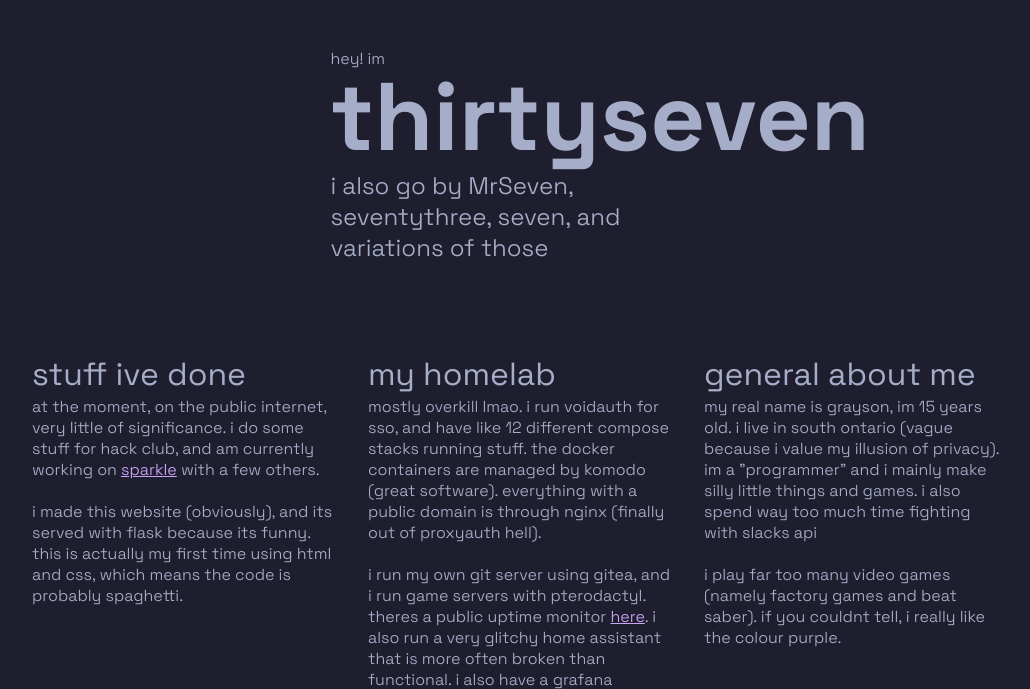
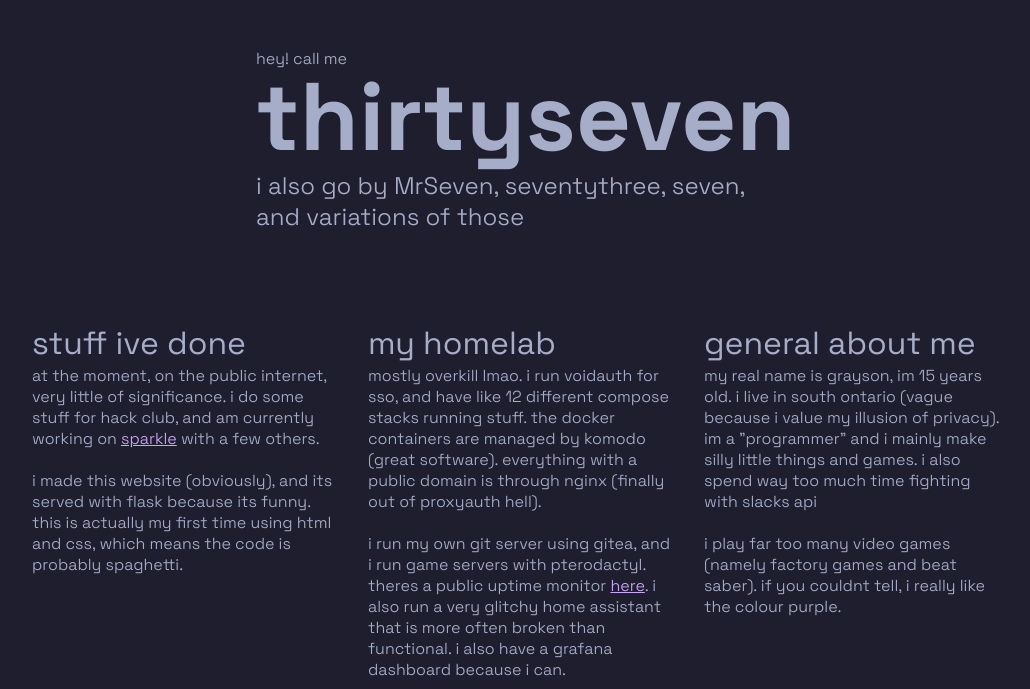
Before and after one commit to MrSeven3/personal-website, a Flask app: page / in a window 1280 px wide. Shown: the top 689 px of the page, without its empty margins (120-1150 px from the left). Run offline with Flask 3, Linux system fonts and the light colour scheme.

Commit message:
small styling change

```diff
--- a/static/main_page.css
+++ b/static/main_page.css
@@ -1,5 +1,5 @@
 .main-intro {
-    font-size: 48px;
+    font-size: max(12px,48px);
     padding-top: 0;
     flex-direction: column;
 
@@ -7,6 +7,7 @@
         margin-top: 0;
         margin-bottom: 0;
         line-height: 1;
+        text-align: center;
     }
 }
 
@@ -23,7 +24,7 @@
 
 .intro {
     margin: 3rem auto;
-    width: 30%;
+    width: 33em;
 }
 
 .info-section {
--- a/templates/index.html
+++ b/templates/index.html
@@ -4,8 +4,8 @@
         <title>im thirtyseven</title>
 
         <!--first sheet is for dev, the second will compile properly with flask.-->
-<!--        <link rel="stylesheet" href="/static/main_page.css">-->
-        <link rel="stylesheet" href="{{ url_for('static', filename='main_page.css') }}">
+        <link rel="stylesheet" href="/static/main_page.css">
+<!--        <link rel="stylesheet" href="{{ url_for('static', filename='main_page.css') }}">-->
 
         <link rel="preconnect" href="https://fonts.googleapis.com">
         <link rel="preconnect" href="https://fonts.gstatic.com" crossorigin>
@@ -13,7 +13,7 @@
     </head>
     <body class="full-page">
         <div class="intro space-grotesk-normal">
-            <p class="intro-header">hey! im</p>
+            <p class="intro-header">hey! call me</p>
             <div class="main-intro space-grotesk-single-header">
                 <h1>thirtyseven</h1>
             </div>
```
